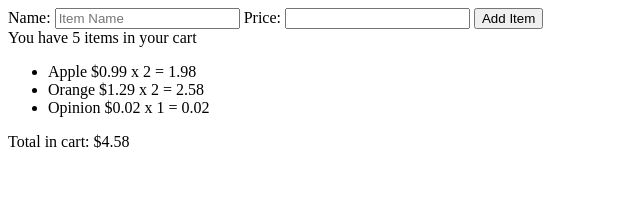
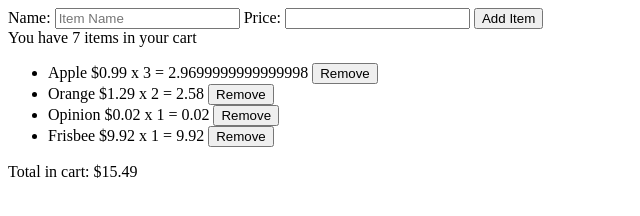
Before and after one commit to GSCrawley/shopping_cart, a plain HTML site: page index.html in a window 1280 px wide. Shown: the whole page, without its empty margins (0-640 px from the left). Drawn offline with Linux system fonts and the light colour scheme.

Commit message:
part 11 remove item

```diff
--- a/index.html
+++ b/index.html
@@ -36,6 +36,20 @@
             const itemPrice = document.getElementById('item-price')
 
             const cart = [ ]
+
+            //----------------------------------
+            //handle clicks on list
+            itemList.onclick = function(e) {
+                // console.log("Clicked List!!!")
+                // console.log(e.target)
+                if (e.target && e.target.classList.contains('remove')) {
+                    const name = e.target.dataset.name // data-name="????"
+                    removeItem(name)
+                }
+
+            }
+
+
 
             // ------------------------------
             // handle ad form submit
@@ -78,7 +92,10 @@
                     // { name: 'Apple', price: 0.99, qty: 3 }
                     const { name, price, qty } = cart[i]
 
-                   itemStr += `<li>${name} $${price} x ${qty} = ${qty * price}</li>`
+                   itemStr += `<li>
+                   ${name} $${price} x ${qty} = ${qty * price}
+                   <button class="remove" data-name="${name}">Remove</button>
+                   </li>`
                 }
                 itemList.innerHTML = itemStr
 
@@ -119,6 +136,7 @@
                         if(cart[i].qty < 1 || qty === 0) {
                             cart.splice(i, 1)
                         }
+                        showItems()
                         return
                     }
                 }
@@ -133,14 +151,14 @@
             addItem('Apple', 0.99)
             addItem('Orange', 0.99)
 
-            showItems()
+            // showItems()
 
 
-            removeItem('Apple', 1)
-            removeItem('Frisbee')
+            // removeItem('Apple', 1)
+            // removeItem('Frisbee')
 
 
-            showItems()
+            // showItems()
         </script>
     </body>
 </htnl>
```
